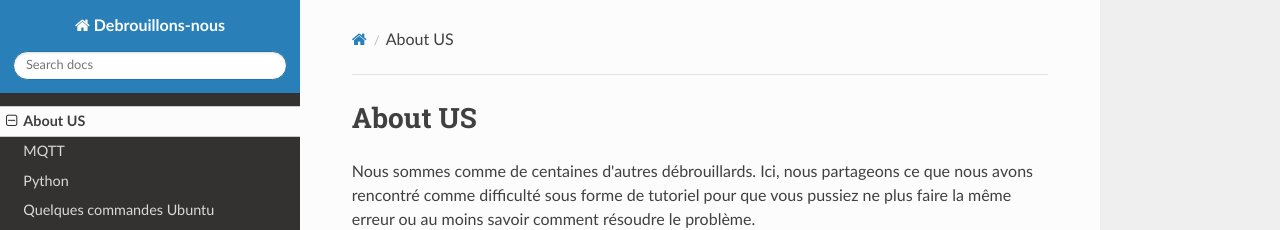
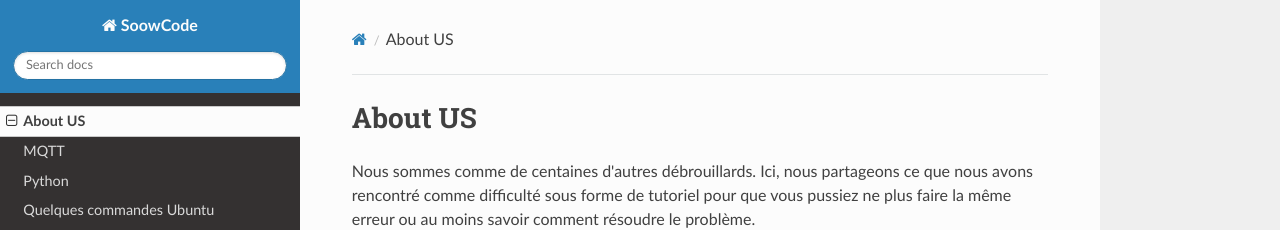
Before and after one commit to soowcode/soowcode.github.io, an MkDocs documentation site: the page built from docs/index.md, in a window 1280 px wide. Shown: the top 230 px of the page. Built offline with MkDocs 1.6.1, drawn with Linux system fonts in a browser that asks for light colours; nearby versions of some CDN libraries.

Commit message:
add files in soowcode

```diff
--- a/mkdocs.yml
+++ b/mkdocs.yml
@@ -1,4 +1,4 @@
-site_name: Debrouillons-nous
+site_name: SoowCode
 
 #nav:
   #- Home: index.md
```
